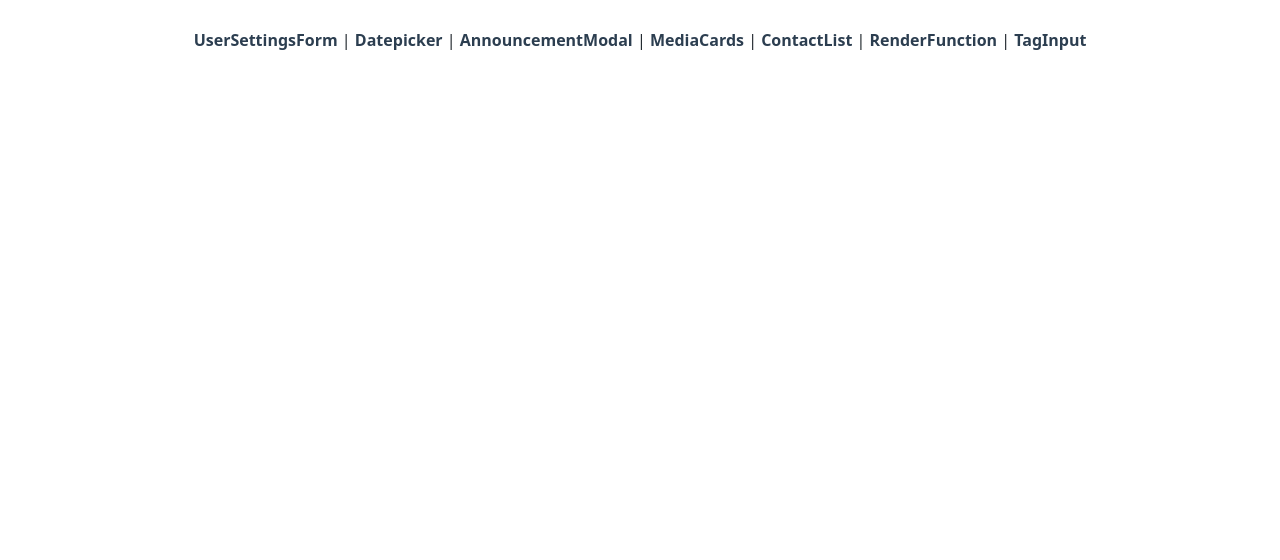
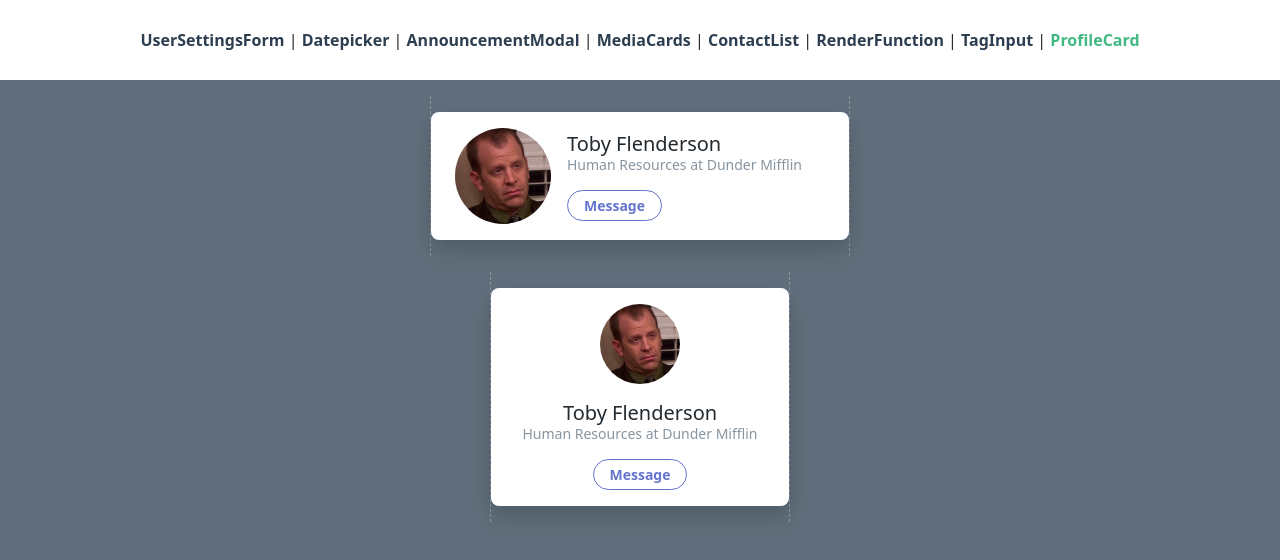
Before and after one commit to 124c4a11/AdvancedVueComponentDesign-Vue.js-, a Vue app: page /profile-card in a window 1280 px wide. Shown: the top 560 px of the page. Built offline with nearby package versions, Linux system fonts and the light colour scheme.

Commit message:
ProfileCard:  building an element query component (element class name change depending on size)

```diff
--- a/package.json
+++ b/package.json
@@ -8,6 +8,7 @@
     "lint": "vue-cli-service lint"
   },
   "dependencies": {
+    "element-resize-detector": "^1.1.15",
     "pikaday": "^1.8.0",
     "portal-vue": "^1.5.1",
     "vue": "^2.5.22",
--- a/src/App.vue
+++ b/src/App.vue
@@ -7,7 +7,8 @@
       <router-link to="/media-cards">MediaCards</router-link> |
       <router-link to="/contact-list">ContactList</router-link> |
       <router-link to="/render-function">RenderFunction</router-link> |
-      <router-link to="/tag-input">TagInput</router-link>
+      <router-link to="/tag-input">TagInput</router-link> |
+      <router-link to="/profile-card">ProfileCard</router-link>
     </div>
     <router-view/>
   </div>
--- /dev/null
+++ b/src/components/ProfileCard.vue
@@ -0,0 +1,37 @@
+<template>
+  <with-dimensions>
+    <div
+      slot-scope="{ width }"
+      :class="{ 'profile-card--horizontal': width >= 400 }"
+      class="profile-card"
+    >
+      <img class="profile-card-image" :src="avatar" alt="">
+      <div class="profile-card-meta">
+        <div class="mb-4">
+          <p class="text-xl leading-tight">Toby Flenderson</p>
+          <p class="text-sm leading-tight text-grey-dark">Human Resources at Dunder Mifflin</p>
+        </div>
+        <div>
+          <button class="btn btn-sm btn-pill btn-indigo-outline">Message</button>
+        </div>
+      </div>
+    </div>
+  </with-dimensions>
+</template>
+
+<script>
+import WithDimensions from './WithDimensions.vue'
+import imgSrc from '@/assets/img/toby.jpg'
+
+export default {
+  components: {
+    WithDimensions
+  },
+
+  data () {
+    return {
+      avatar: imgSrc
+    }
+  }
+}
+</script>
--- /dev/null
+++ b/src/components/WithDimensions.vue
@@ -0,0 +1,28 @@
+<script>
+import elementResizeDetectorMaker from 'element-resize-detector'
+
+const erd = elementResizeDetectorMaker({ strategy: 'scroll' })
+
+export default {
+  data () {
+    return {
+      width: null,
+      height: null
+    }
+  },
+
+  mounted () {
+    erd.listenTo(this.$el, (el) => {
+      this.width = el.offsetWidth
+      this.height = el.offsetHeight
+    })
+  },
+
+  render () {
+    return this.$scopedSlots.default({
+      width: this.width,
+      height: this.height
+    })
+  }
+}
+</script>
--- a/src/router.js
+++ b/src/router.js
@@ -8,6 +8,7 @@ import MediaCards from './views/MediaCards.vue'
 import ContactList from './views/ContactList.vue'
 import RenderFunc from './views/RenderFunc.vue'
 import TagInput from './views/TagInput.vue'
+import ProfileCard from './views/ProfileCard.vue'
 
 Vue.use(Router)
 
@@ -49,6 +50,11 @@ export default new Router({
       path: '/tag-input',
       name: 'tag-input',
       component: TagInput
+    },
+    {
+      path: '/profile-card',
+      name: 'profile-card',
+      component: ProfileCard
     }
   ]
 })
--- /dev/null
+++ b/src/views/ProfileCard.vue
@@ -0,0 +1,21 @@
+<template>
+  <div class="min-h-screen bg-grey-darker p-4">
+    <div style="width: 420px" class="mx-auto border-l border-r border-dashed border-grey-dark py-4 mb-4">
+      <profile-card></profile-card>
+    </div>
+
+    <div style="width: 300px" class="border-l border-r border-dashed border-grey-dark py-4 mx-auto">
+      <profile-card></profile-card>
+    </div>
+  </div>
+</template>
+
+<script>
+import ProfileCard from '@/components/ProfileCard.vue'
+
+export default {
+  components: {
+    ProfileCard
+  }
+}
+</script>
```
Also changed, not shown: src/assets/img/toby.jpg (added), 1 other file (tests, documents, lock files or other folders).
